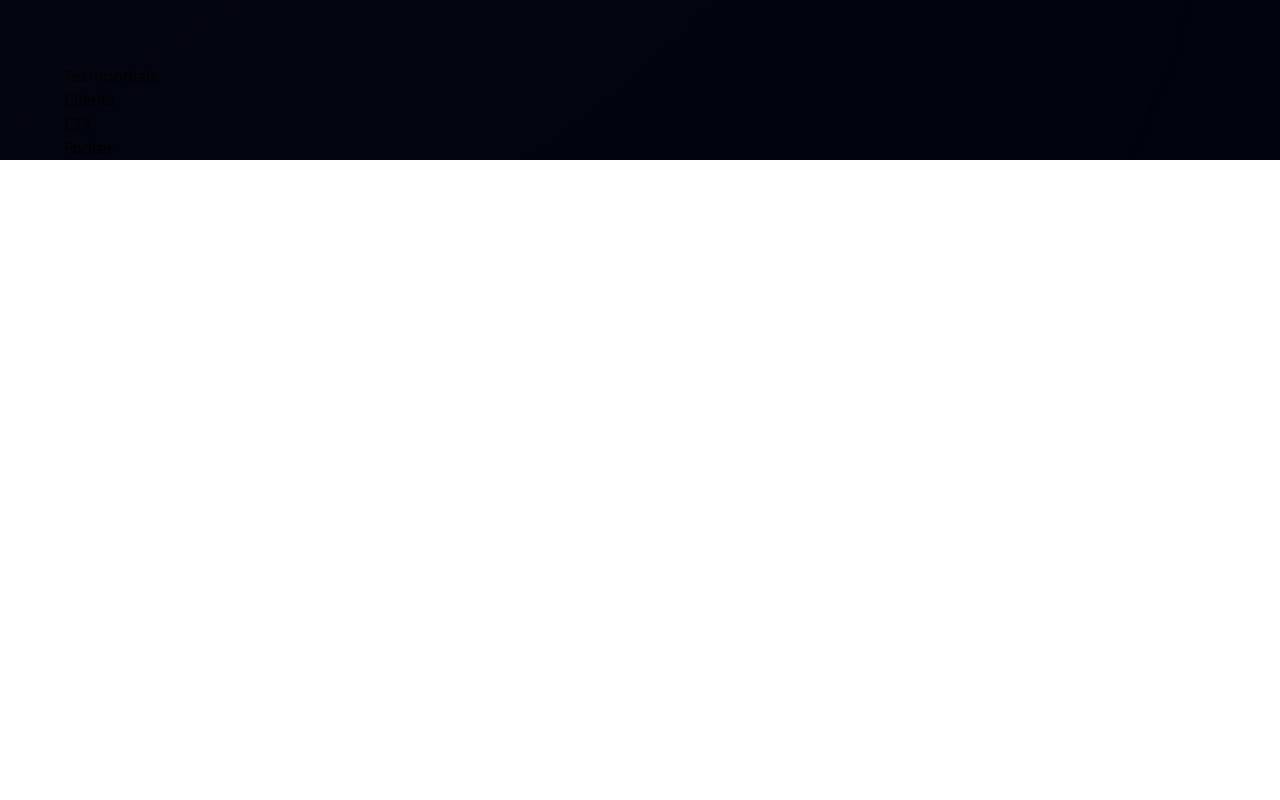
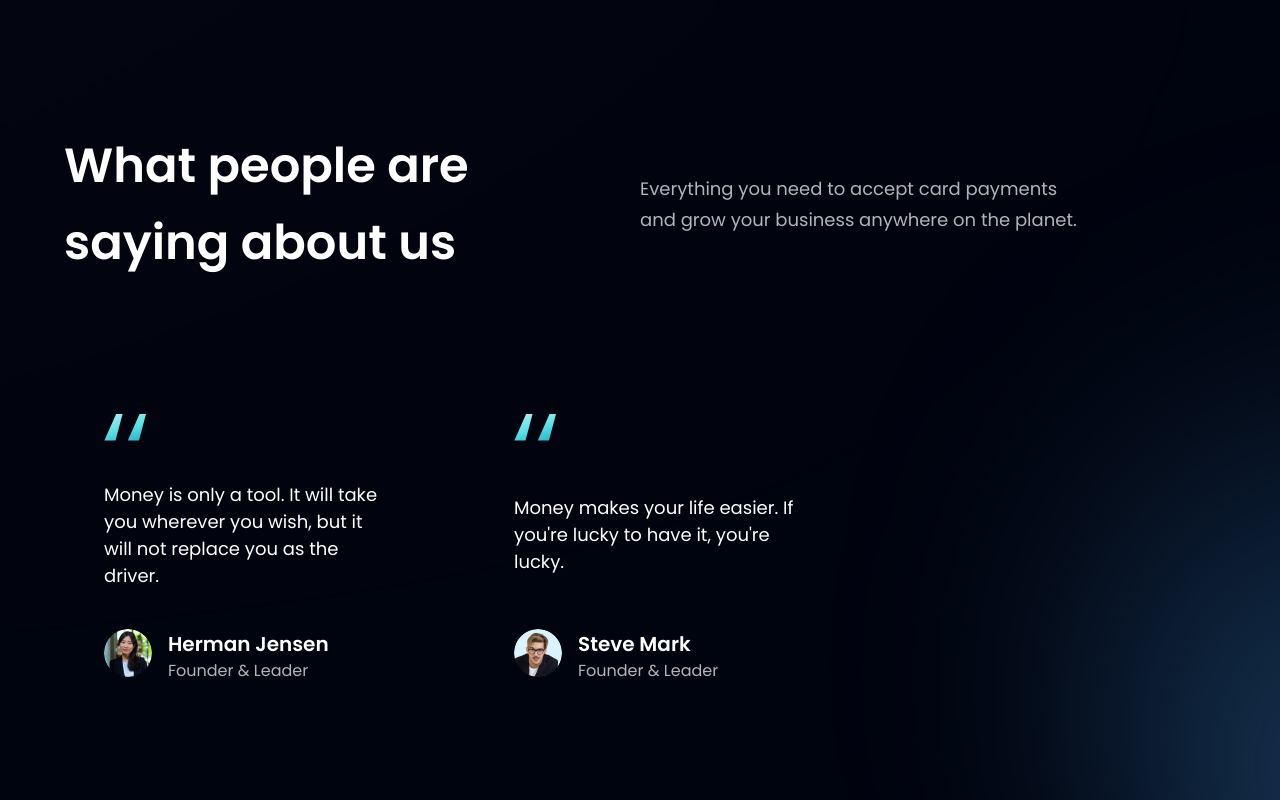
Before and after one commit to byksy/modern_bank_app, a React app: page / in a window 1280 px wide. Shown: the part 2740-3540 px from the top of the page. Before the commit the page ends 2900 px from the top, so only its background shows below. Built offline with nearby package versions, Linux system fonts and the light colour scheme; the HTML template or start-up script is replaced by a standard one.

Commit message:
add : Testimonials part

```diff
--- a/src/components/FeedbackCard.jsx
+++ b/src/components/FeedbackCard.jsx
@@ -1,9 +1,19 @@
-import React from 'react'
+import {quotes} from '../assets'
 
-const FeedbackCard = () => {
-  return (
-    <div>FeedbackCard</div>
-  )
-}
+const FeedbackCard = ({content, name, title, img}) => (
+    <div
+        className="flex justify-between flex-col px-10 py-12 rounded-[20px] max-w-[370px] md:mr-10 sm:mr-5 mr-0 my-5 feedback-card">
+        <img src={quotes} alt="double-quotes" className="w-[42px] h-[27px] object-contain"/>
+        <p className="font-poppins font-normal text-[18px] leading[32px] text-white my-10">{content}</p>
+        <div className="flex flex-row">
+            <img src={img} alt={name} className="w-[48px] h-[48px] rounded-full"/>
+            <div className="flex flex-col ml-4">
+                <h4 className="font-poppins font-semibold text-[20px] leading[32px] text-white">{name}</h4>
+                <p className="font-poppins font-normal text-[16px] leading[24px] text-dimWhite">{title}</p>
+            </div>
+        </div>
+    </div>
+)
+
 
 export default FeedbackCard
--- a/src/components/Testimonials.jsx
+++ b/src/components/Testimonials.jsx
@@ -1,9 +1,27 @@
-import React from 'react'
+import {feedback} from "../constants";
+import styles from "../style";
+import FeedbackCard from "./FeedbackCard";
 
-const Testimonials = () => {
-  return (
-    <div>Testimonials</div>
-  )
-}
+
+const Testimonials = () => (
+    <section id="clients" className={`${styles.paddingY} ${styles.flexCenter} flex-col relative`}>
+        <div className="absolute z-[0] w-[60%] h-[60%] -right-[50%] rounded-full blue__gradient"/>
+        <div className="w-full flex justify-between items-center md:flex-row flex-col sm:mb-16 mb-6 relative z-[1]">
+            <h1 className={styles.heading2}>
+                What people are <br className="sm:block hidden"/> saying about us
+            </h1>
+            <div className="w-full md:mt-0 mt-6">
+                <p className={`${styles.paragraph} text-left max-w-[450px]`}>
+                    Everything you need to accept card payments and grow your business
+                    anywhere on the planet.
+                </p>
+            </div>
+        </div>
+        <div className="flex flex-wrap sm:justify-start justify-center w-full feedback-container relative z-[1]">
+            {feedback.map((card) => <FeedbackCard key={card.id} {...card} />)}
+        </div>
+    </section>
+)
+
 
 export default Testimonials
```
